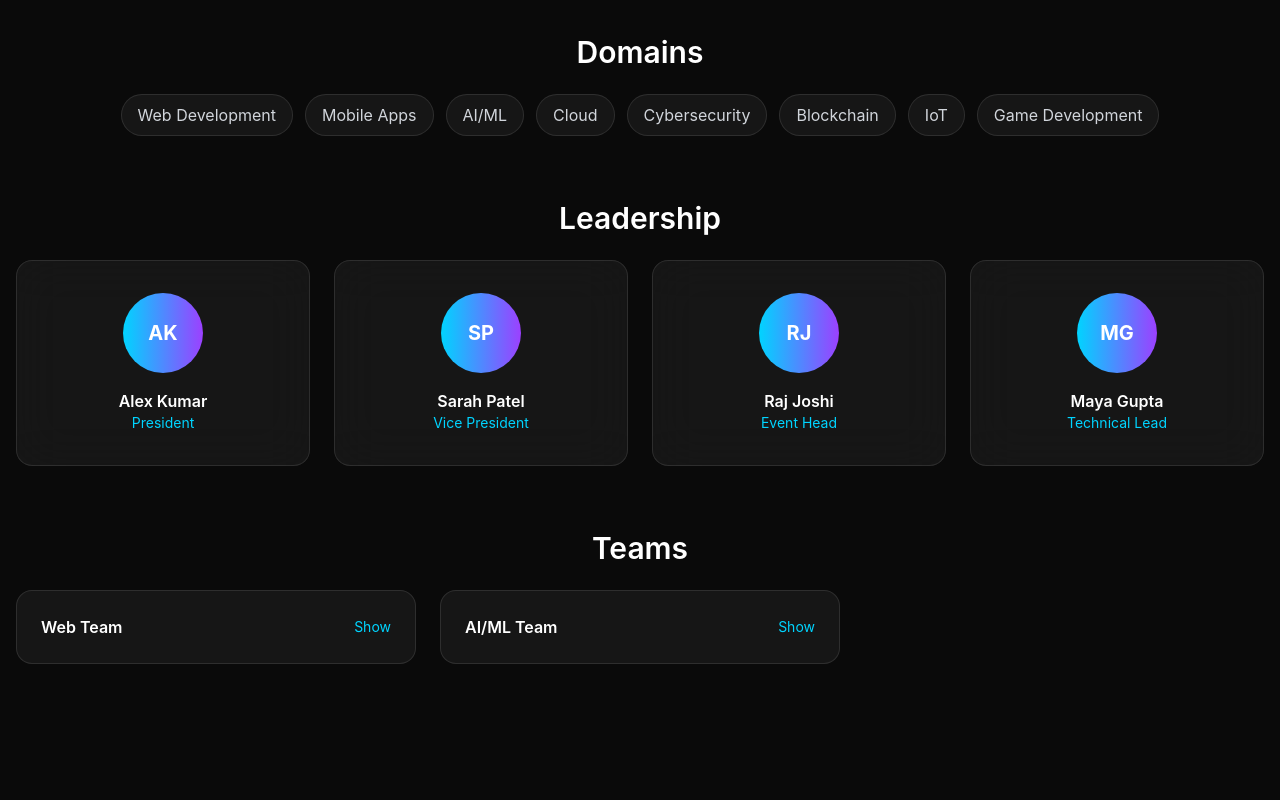
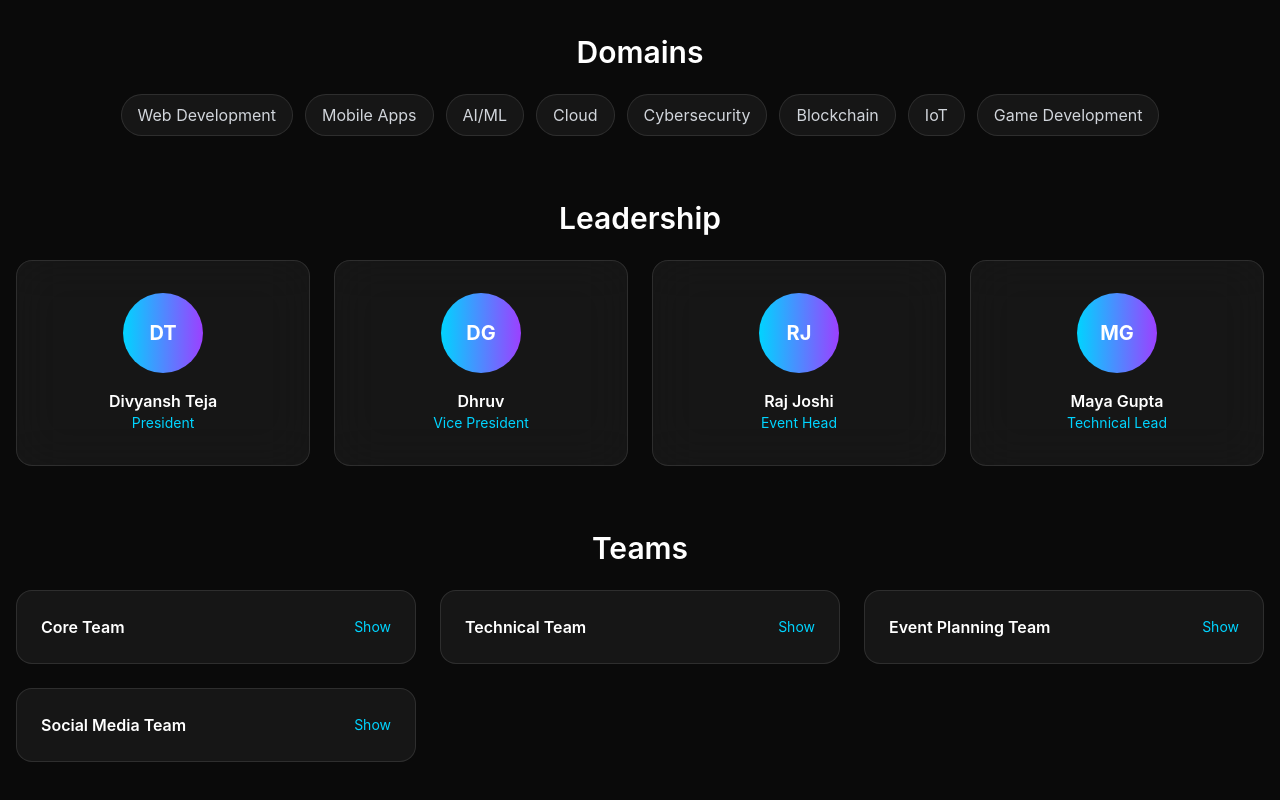
Before and after one commit to kolahalasudheer/DevCatalyst1, a React (Vite) app: page /about in a window 1280 px wide. Shown: the part 642-1442 px from the top of the page. Before the commit the page ends 1386 px from the top, so only its background shows below. Built offline with nearby package versions, Linux system fonts and the light colour scheme.

Commit message:
Update About teams, add Technical Team members, enhance Home page layout

```diff
--- a/public/data/team.json
+++ b/public/data/team.json
@@ -2,25 +2,37 @@
   "overview": "Dev Catalyst is a student-led developer community that helps students learn by building. We run workshops, hackathons, speaker sessions and mentorship programs across web, mobile, AI/ML and cloud.",
   "domains": ["Web Development", "Mobile Apps", "AI/ML", "Cloud", "Cybersecurity", "Blockchain", "IoT", "Game Development"],
   "leadership": [
-    { "name": "Alex Kumar", "role": "President", "avatar": "AK" },
-    { "name": "Sarah Patel", "role": "Vice President", "avatar": "SP" },
+    { "name": "Divyansh Teja", "role": "President", "avatar": "DT" },
+    { "name": "Dhruv", "role": "Vice President", "avatar": "DG" },
     { "name": "Raj Joshi", "role": "Event Head", "avatar": "RJ" },
     { "name": "Maya Gupta", "role": "Technical Lead", "avatar": "MG" }
   ],
   "teams": [
     {
-      "name": "Web Team",
+      "name": "Core Team",
+      "members": []
+    },
+    {
+      "name": "Technical Team",
       "members": [
-        { "name": "Neha Sharma", "role": "Frontend", "avatar": "NS" },
-        { "name": "Aarav Mehta", "role": "Backend", "avatar": "AM" }
+        { "name": "Sudheer" },
+        { "name": "Siddartha" },
+        { "name": "Dhruv" },
+        { "name": "Pranav" },
+        { "name": "Bavana" },
+        { "name": "Hasini" },
+        { "name": "Hemaditya" },
+        { "name": "Sanjay" },
+        { "name": "Srikar" }
       ]
     },
     {
-      "name": "AI/ML Team",
-      "members": [
-        { "name": "Ishita Rao", "role": "ML Engineer", "avatar": "IR" },
-        { "name": "Karan Verma", "role": "Data Engineer", "avatar": "KV" }
-      ]
+      "name": "Event Planning Team",
+      "members": []
+    },
+    {
+      "name": "Social Media Team",
+      "members": []
     }
   ]
 }
--- a/src/pages/About.tsx
+++ b/src/pages/About.tsx
@@ -13,7 +13,7 @@ type TeamData = {
 
 const About = () => {
   const [data, setData] = useState<TeamData | null>(null)
-  const [open, setOpen] = useState<Record<string, boolean>>({})
+  const [activeTeam, setActiveTeam] = useState<string | null>(null)
 
   useEffect(() => {
     let cancelled = false
@@ -24,7 +24,7 @@ const About = () => {
     return () => { cancelled = true }
   }, [])
 
-  const toggleTeam = (name: string) => setOpen(prev => ({ ...prev, [name]: !prev[name] }))
+  const toggleTeam = (name: string) => setActiveTeam(prev => (prev === name ? null : name))
 
   return (
     <section id="about" className="py-20 px-4">
@@ -92,10 +92,10 @@ const About = () => {
                     <button onClick={() => toggleTeam(t.name)} className="w-full text-left">
                       <div className="flex items-center justify-between">
                         <div className="text-white font-semibold">{t.name}</div>
-                        <div className="text-[#00d4ff] text-sm">{open[t.name] ? 'Hide' : 'Show'}</div>
+                        <div className="text-[#00d4ff] text-sm">{activeTeam === t.name ? 'Hide' : 'Show'}</div>
                       </div>
                     </button>
-                    {open[t.name] && (
+                    {activeTeam === t.name && (
                       <ul className="mt-4 space-y-3">
                         {t.members.map((m, j) => (
                           <li key={j} className="flex items-center gap-3">
--- a/src/pages/Home.tsx
+++ b/src/pages/Home.tsx
@@ -199,14 +199,23 @@ const Home = () => {
               </div>
             </div>
 
+            <div className="flex flex-col sm:flex-row items-center justify-center gap-3 sm:gap-4 animate-fadeInUp animation-delay-600">
               <a
                 href="#about"
                 className="inline-block px-6 sm:px-8 py-3 sm:py-4 bg-gradient-to-r from-[#00d4ff] to-[#9c40ff] text-white rounded-full font-semibold text-sm sm:text-base
-                transform hover:-translate-y-1 transition-all duration-300 hover:shadow-[0_10px_30px_rgba(0,212,255,0.3)] animate-fadeInUp animation-delay-600
+                  transform hover:-translate-y-1 transition-all duration-300 hover:shadow-[0_10px_30px_rgba(0,212,255,0.3)]
                   active:scale-95 touch-manipulation"
               >
                 Explore Our Community
               </a>
+              <a
+                href="#events"
+                className="inline-block px-6 sm:px-8 py-3 sm:py-4 rounded-full font-semibold text-sm sm:text-base border border-white/15 text-white/90 hover:text-white
+                  hover:border-[#00d4ff]/50 hover:bg-white/5 transform hover:-translate-y-1 transition-all duration-300 active:scale-95"
+              >
+                See Upcoming Events
+              </a>
+            </div>
           </div>
         </section>
 
@@ -305,6 +314,122 @@ const Home = () => {
                   <li>Share knowledge and lift others up</li>
                 </ul>
               </div>
+            </div>
+          </div>
+        </section>
+
+        {/* Highlights / Recent Gallery */}
+        <section className="py-16 px-4">
+          <div className="max-w-7xl mx-auto">
+            <h2 className="text-3xl sm:text-4xl font-bold text-center mb-10 bg-gradient-to-r from-white to-[#00d4ff] bg-clip-text text-transparent">
+              Recent Highlights
+            </h2>
+            <div className="grid sm:grid-cols-2 lg:grid-cols-3 gap-6">
+              {[
+                { title: 'Hackathon 2025', img: '/gallery/2025-hackathon-1.svg', desc: '120+ participants, 24 projects shipped.' },
+                { title: 'Tech Talk', img: '/gallery/2025-talk-1.svg', desc: 'Guest session on AI agents and tooling.' },
+                { title: 'Web Workshop', img: '/gallery/2025-workshop-1.svg', desc: 'From idea to deploy with Vite + Tailwind.' },
+              ].map((g, i) => (
+                <div key={i} className="bg-white/5 border border-white/10 rounded-2xl overflow-hidden hover:-translate-y-2 transition-all">
+                  <img src={g.img} alt={g.title} loading="lazy" className="w-full h-48 object-cover bg-white/5" />
+                  <div className="p-6">
+                    <h3 className="text-white font-semibold mb-1">{g.title}</h3>
+                    <p className="text-gray-400 text-sm">{g.desc}</p>
+                  </div>
+                </div>
+              ))}
+            </div>
+            <div className="text-center mt-8">
+              <a href="/gallery" className="inline-block px-6 py-3 rounded-full bg-white/5 border border-white/10 text-white hover:bg-white/10">View Gallery</a>
+            </div>
+          </div>
+        </section>
+
+        {/* Teams Preview */}
+        <section className="py-16 px-4">
+          <div className="max-w-7xl mx-auto">
+            <h2 className="text-3xl sm:text-4xl font-bold text-center mb-10 bg-gradient-to-r from-white to-[#00d4ff] bg-clip-text text-transparent">
+              Explore Our Teams
+            </h2>
+            <div className="grid sm:grid-cols-2 lg:grid-cols-4 gap-6">
+              {[
+                { name: 'Core Team', href: '/about#teams' },
+                { name: 'Technical Team', href: '/about#teams' },
+                { name: 'Event Planning Team', href: '/about#teams' },
+                { name: 'Social Media Team', href: '/about#teams' },
+              ].map((t, i) => (
+                <a key={i} href={t.href} className="block bg-white/5 border border-white/10 rounded-2xl p-6 text-center hover:-translate-y-2 transition-all">
+                  <div className="w-14 h-14 mx-auto mb-4 rounded-full bg-gradient-to-r from-[#00d4ff] to-[#9c40ff]" />
+                  <div className="text-white font-semibold">{t.name}</div>
+                </a>
+              ))}
+            </div>
+          </div>
+        </section>
+
+        {/* Getting Started Steps */}
+        <section className="py-16 px-4">
+          <div className="max-w-7xl mx-auto">
+            <h2 className="text-3xl sm:text-4xl font-bold text-center mb-10 bg-gradient-to-r from-white to-[#00d4ff] bg-clip-text text-transparent">
+              Get Started in 3 Steps
+            </h2>
+            <div className="grid md:grid-cols-3 gap-6">
+              {[
+                { step: '01', title: 'Join the Community', desc: 'Hop into Discord/WhatsApp for updates and support.' },
+                { step: '02', title: 'Attend a Workshop', desc: 'Pick a beginner-friendly session this month.' },
+                { step: '03', title: 'Build a Project', desc: 'Team up and ship something real for your portfolio.' },
+              ].map((s, i) => (
+                <div key={i} className="bg-white/5 border border-white/10 rounded-2xl p-8 hover:-translate-y-2 transition-all">
+                  <div className="text-[#00d4ff] font-semibold mb-2">{s.step}</div>
+                  <h3 className="text-white text-lg font-semibold mb-2">{s.title}</h3>
+                  <p className="text-gray-400">{s.desc}</p>
+                </div>
+              ))}
+            </div>
+          </div>
+        </section>
+
+        {/* Testimonials */}
+        <section className="py-16 px-4">
+          <div className="max-w-7xl mx-auto">
+            <h2 className="text-3xl sm:text-4xl font-bold text-center mb-10 bg-gradient-to-r from-white to-[#00d4ff] bg-clip-text text-transparent">
+              What Members Say
+            </h2>
+            <div className="grid md:grid-cols-3 gap-6">
+              {[
+                { quote: 'Workshops are hands-on and super practical. I built my first app here!', name: 'Aisha' },
+                { quote: 'Great peer mentorship and friendly vibes. Helped me crack my internship.', name: 'Rahul' },
+                { quote: 'The hackathon was incredible—learned a ton and made new friends.', name: 'Sneha' },
+              ].map((q, i) => (
+                <div key={i} className="bg-white/5 border border-white/10 rounded-2xl p-6">
+                  <p className="text-gray-300 leading-relaxed mb-4">“{q.quote}”</p>
+                  <div className="text-white font-semibold">{q.name}</div>
+                </div>
+              ))}
+            </div>
+          </div>
+        </section>
+
+        {/* Resources teaser */}
+        <section className="py-16 px-4">
+          <div className="max-w-7xl mx-auto">
+            <h2 className="text-3xl sm:text-4xl font-bold text-center mb-10 bg-gradient-to-r from-white to-[#00d4ff] bg-clip-text text-transparent">
+              Popular Resources
+            </h2>
+            <div className="grid md:grid-cols-3 gap-6">
+              {[
+                { title: 'Frontend Roadmap', tag: 'Web' },
+                { title: 'Intro to LLMs', tag: 'AI/ML' },
+                { title: 'Deploy on Vercel', tag: 'Cloud' },
+              ].map((r, i) => (
+                <a key={i} href="/resources" className="block bg-white/5 border border-white/10 rounded-2xl p-6 hover:-translate-y-2 transition-all">
+                  <div className="text-[#00d4ff] text-sm mb-1">{r.tag}</div>
+                  <div className="text-white font-semibold">{r.title}</div>
+                </a>
+              ))}
+            </div>
+            <div className="text-center mt-8">
+              <a href="/resources" className="inline-block px-6 py-3 rounded-full bg-white/5 border border-white/10 text-white hover:bg-white/10">Browse All Resources</a>
             </div>
           </div>
         </section>
```
Lines whose indentation alone changed are shown as unchanged.
